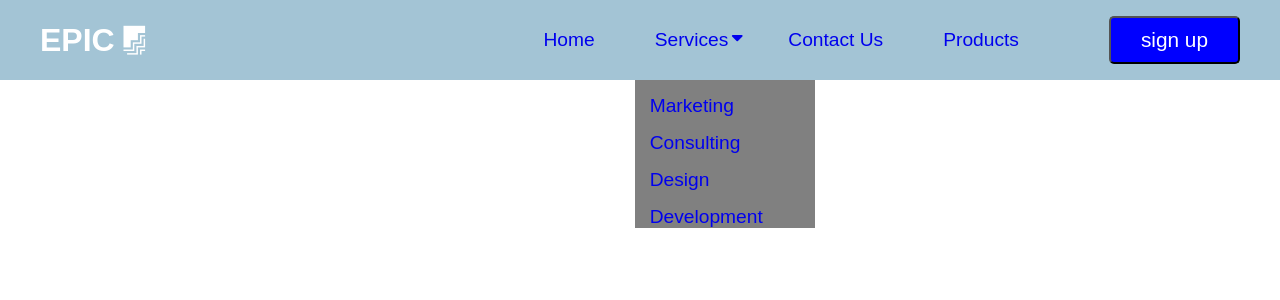
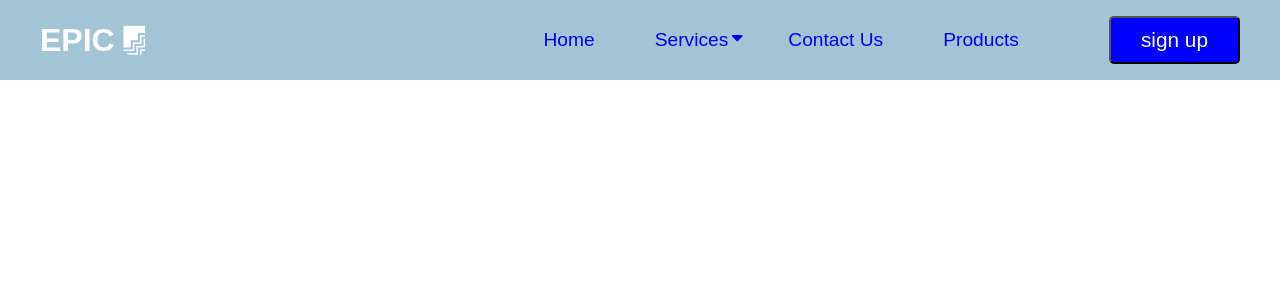
Before and after one commit to benyamin-nayudi/reactResponsiveNavbar, a React (Create React App) app: page / in a window 1280 px wide. Shown: the top 300 px of the page. Built offline with nearby package versions, Linux system fonts and the light colour scheme; a web font is replaced by a local one.

Commit message:
handleing display for dropdown menu

```diff
--- a/src/GlobalStyles.js
+++ b/src/GlobalStyles.js
@@ -1,7 +1,7 @@
 import { createGlobalStyle } from "styled-components"
 
 const GlobalStyles = createGlobalStyle`
-    @import url('https://fonts.googleapis.com/css2?family=Anton&family=Glory&display=swap');
+    ${'' /* @import url('https://fonts.googleapis.com/css2?family=Anton&family=Glory&display=swap'); */}
     *{
         padding: 0;
         margin: 0 ;
--- a/src/components/navbar/index.js
+++ b/src/components/navbar/index.js
@@ -1,8 +1,15 @@
+import { useState } from "react";
 import NavButton from "../Button/Button";
 import { MenuItems } from "./MenuItems";
 import Navbar from "./NavContainer";
 import SubMenuContainer from "./subMenu/SubMenu";
 const NavbarContainer = () => {
+
+    const [jasem, setOnMouse] = useState(false)
+    const mouseHandler = () => {
+        setOnMouse(!jasem)
+
+    }
     return (
         <Navbar>
             <Navbar.Wrapper>
@@ -10,39 +17,13 @@ const NavbarContainer = () => {
 
                 <Navbar.Menu>
                     <Navbar.Menu>
-                        {/* <Navbar.Items key="1">
-                            <Navbar.Links href="#">Home</Navbar.Links>
-                        </Navbar.Items>
-
-                        <Navbar.Items key="2">
-                            <Navbar.Links href="#">
-
-                                <Navbar.Services>Services
-                                     <SubMenuContainer onMouse={ false }></SubMenuContainer>
-                                </Navbar.Services>
-                                <Navbar.Arrow />
-
-                            </Navbar.Links>
-
-                        </Navbar.Items>
-
-
-                        <Navbar.Items key="3">
-                            <Navbar.Links href="#">Contact Us</Navbar.Links>
-                        </Navbar.Items>
-
-                        <Navbar.Items key="4">
-                            <Navbar.Links href="#">Products</Navbar.Links>
-                        </Navbar.Items> */}
-
                         { MenuItems.map((item, index) => {
-
                             if (item.title === "Services")
                                 return (
-                                    <Navbar.Items key="2">
-                                        <Navbar.Links href="#">
-                                            <Navbar.Services>Services
-                                                <SubMenuContainer onMouse={ false }></SubMenuContainer>
+                                    <Navbar.Items key={ index }>
+                                        <Navbar.Links href="#" >
+                                            <Navbar.Services onMouseEnter={ mouseHandler } onMouseOut={ mouseHandler }>Services
+                                                <SubMenuContainer jasem={ jasem } ></SubMenuContainer>
                                             </Navbar.Services>
                                             <Navbar.Arrow />
                                         </Navbar.Links>
@@ -53,7 +34,6 @@ const NavbarContainer = () => {
                                     <Navbar.Links href={ item.url }>{ item.title }</Navbar.Links>
                                 </Navbar.Items>)
                         }) }
-
                     </Navbar.Menu>
                 </Navbar.Menu>
                 <NavButton>sign up</NavButton>
--- a/src/components/navbar/subMenu/StyledSubMenu.js
+++ b/src/components/navbar/subMenu/StyledSubMenu.js
@@ -11,7 +11,9 @@ width: 180px;
 
 flex-direction: column;
 justify-content: center;
-display: ${props => console.log(props)}
+
+
+display:${props => props.jasem ? "flex" : "none"}
 
 `
 export const SubMenuItems = styled.li`
@@ -23,7 +25,7 @@ export const SubMenuItems = styled.li`
         background-color: red;
     }
 
-    /* margin: ${props => console.log(props)} */
+
 
 
 `
--- a/src/components/navbar/subMenu/SubMenu.js
+++ b/src/components/navbar/subMenu/SubMenu.js
@@ -2,16 +2,16 @@ import { SubMenuData } from "../MenuItems"
 import { SubMenu, SubMenuItems } from "./StyledSubMenu"
 
 
-export default function SubMenuContainer({ children, onMouse, ...restProps }) {
+export default function SubMenuContainer(props) {
     return (
-        <SubMenu>
+        <SubMenu { ...props }>
+
             { SubMenuData.map((item, index) => {
                 return (
-                    <SubMenuItems key={ index } onMousee={ onMouse }  >{ item.title } { onMouse } </SubMenuItems>
-
+                    <SubMenuItems key={ index }  >{ item.title }</SubMenuItems>
                 )
             }) }
-            { console.log(2) }
+
         </SubMenu>
     )
 }
```
